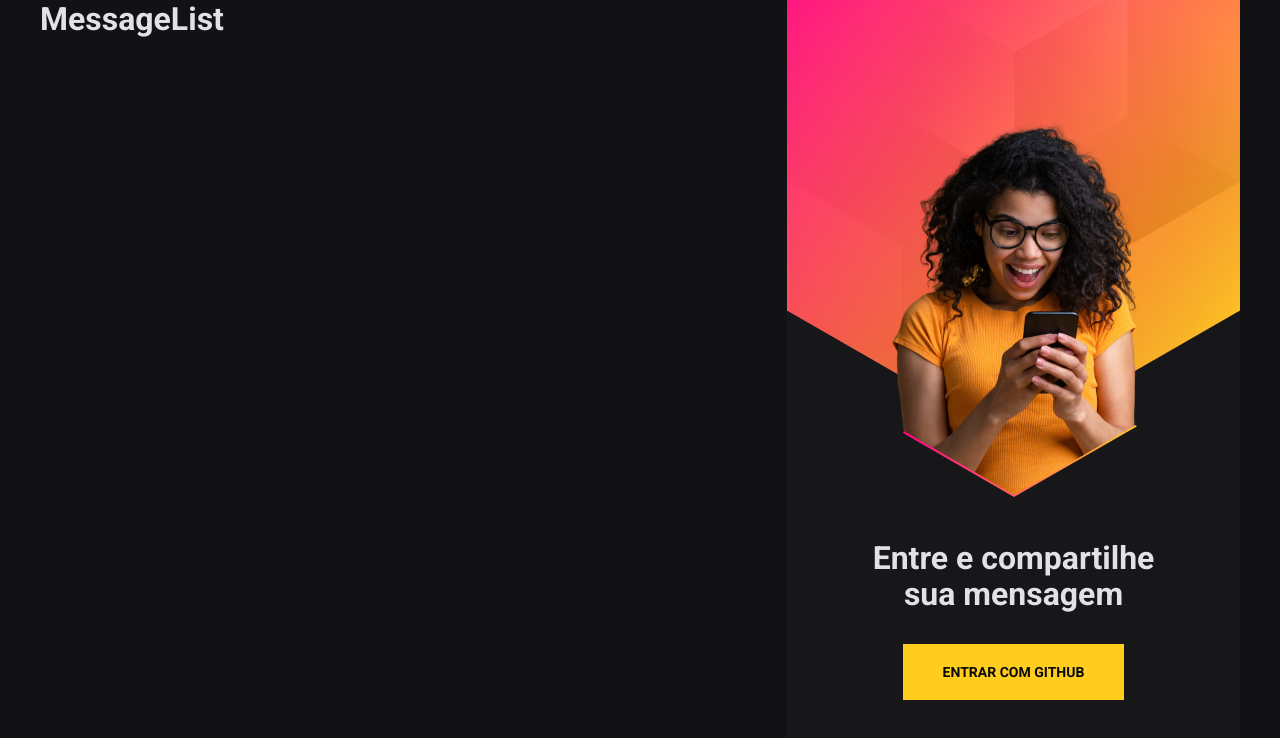
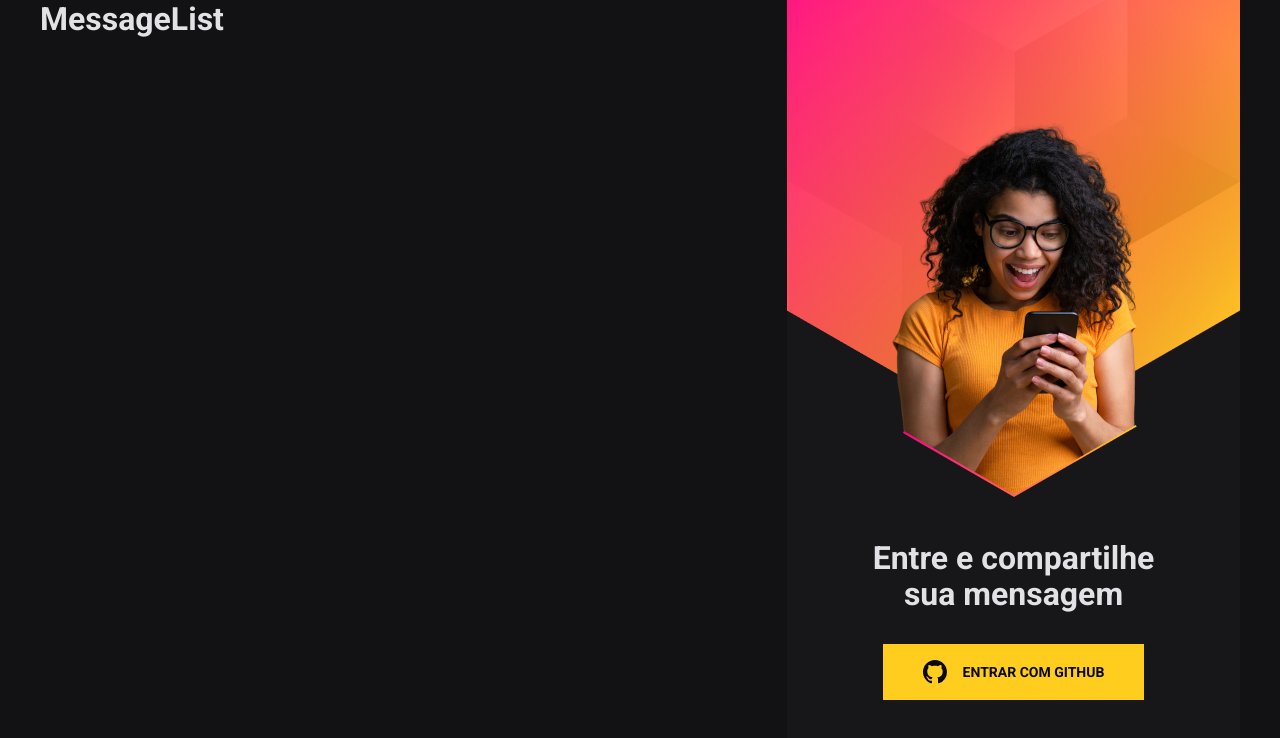
Before and after one commit to saulocr/NLW-Heat-2021, a React (Vite) app in the folder web/: page / in a window 1280 px wide. Shown: the top 738 px of the page. Built offline with nearby package versions, Linux system fonts and the light colour scheme.

Commit message:
Prototipa LoginBox e seu estilo

```diff
--- a/web/src/components/LoginBox/index.tsx
+++ b/web/src/components/LoginBox/index.tsx
@@ -1,3 +1,5 @@
+import { VscGithubInverted } from 'react-icons/vsc';
+
 import styles from './styles.module.scss';
 
 export function LoginBox () {
@@ -6,6 +8,7 @@ export function LoginBox () {
             <strong>Entre e compartilhe sua mensagem</strong>
 
             <a href="#" className={styles.signInWithGithub}>
+                <VscGithubInverted  size="24"/>
                 Entrar com Github
             </a>
         </div>
--- a/web/src/components/LoginBox/styles.module.scss
+++ b/web/src/components/LoginBox/styles.module.scss
@@ -32,6 +32,10 @@
         align-items: center;
         justify-content: center;
 
+        svg {
+            margin-right: 16px;
+        }
+
         &:hover{
             filter: brightness(0.9);
         }
```
